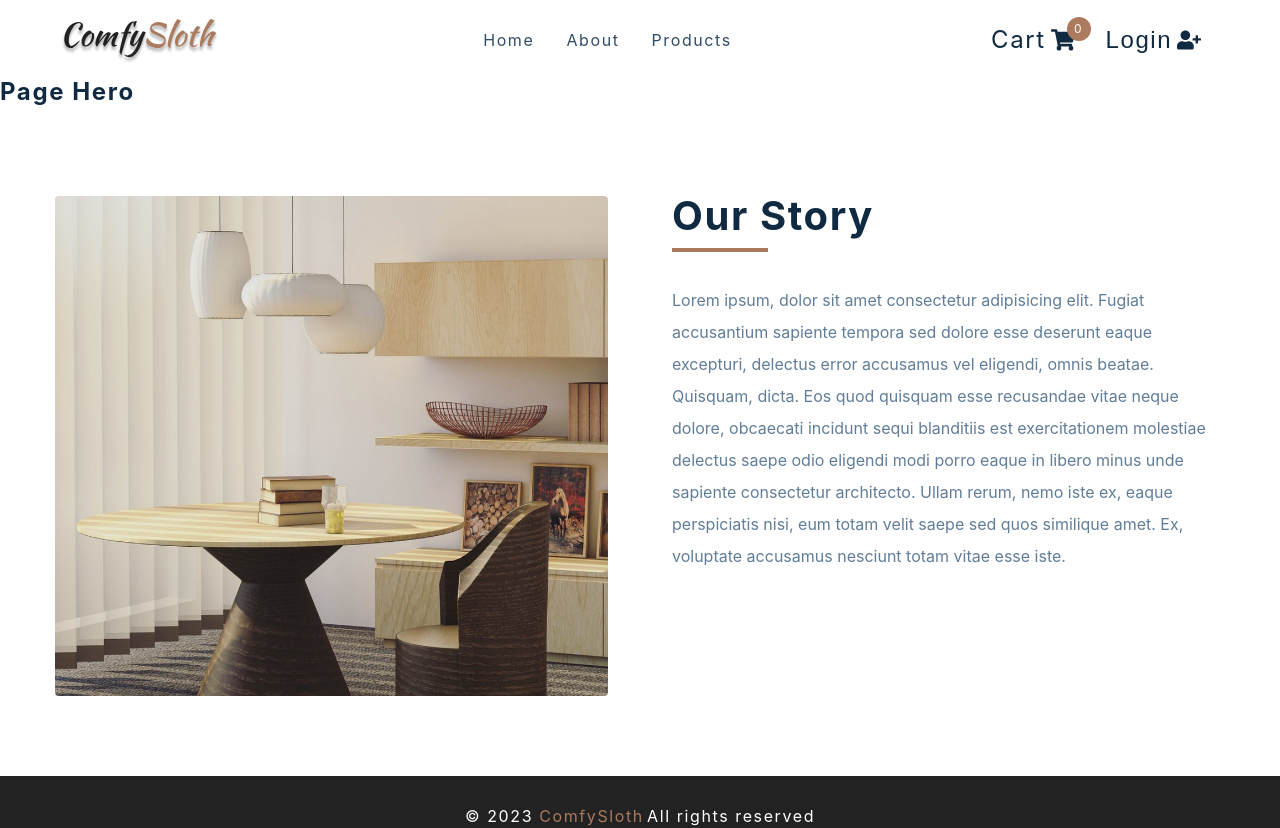
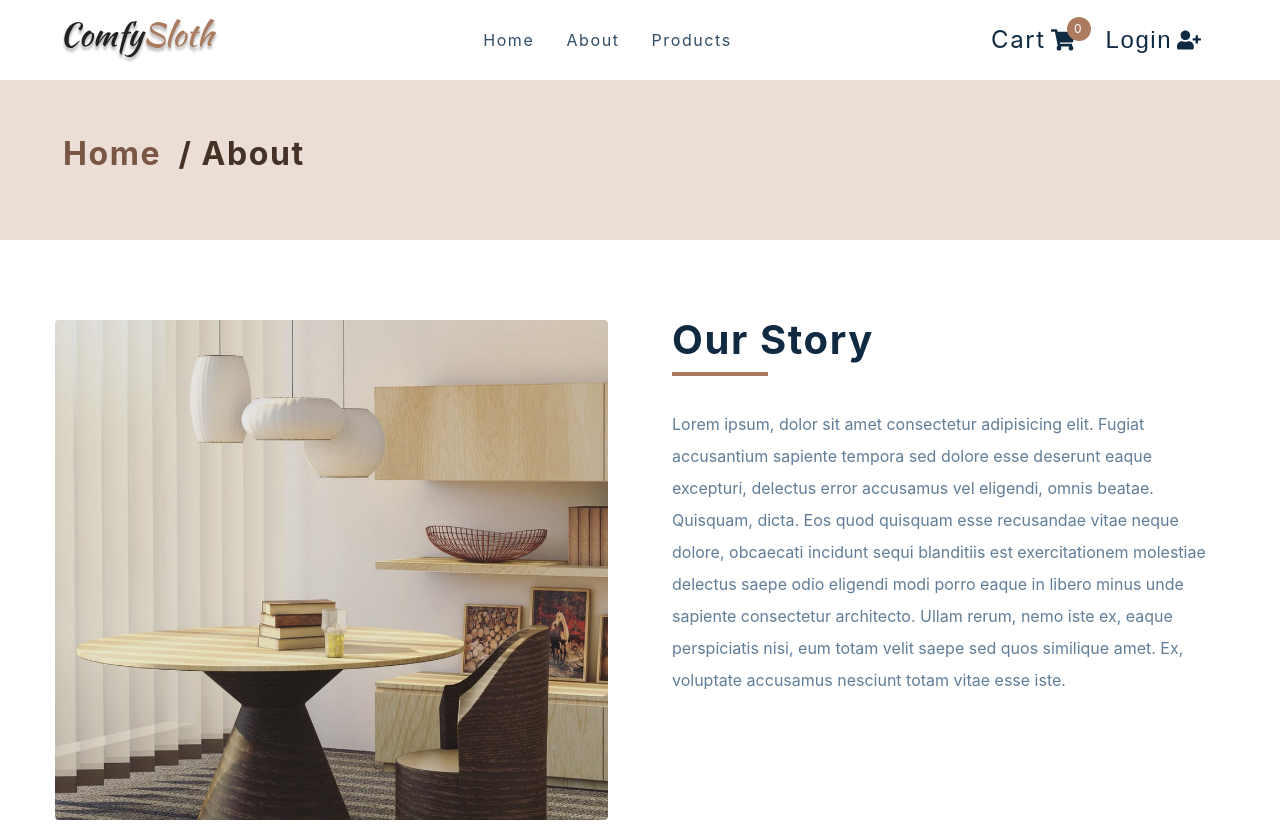
Before and after one commit to bwire/e-commerce, a React (Create React App) app: page /about in a window 1280 px wide. Shown: the top 828 px of the page. Built offline with nearby package versions, Linux system fonts and the light colour scheme; the HTML template or start-up script is replaced by a standard one.

Commit message:
add checkoutPage draft

```diff
--- a/src/components/PageHero.js
+++ b/src/components/PageHero.js
@@ -1,9 +1,17 @@
-import React from 'react'
-import styled from 'styled-components'
-import { Link } from 'react-router-dom'
-const PageHero = () => {
-  return <h4>page hero</h4>
-}
+import React from 'react';
+import styled from 'styled-components';
+import { Link } from 'react-router-dom';
+const PageHero = ({ title }) => {
+  return (
+    <Wrapper>
+      <div class='section-center'>
+        <h3>
+          <Link to='/'>Home </Link>/ {title}
+        </h3>
+      </div>
+    </Wrapper>
+  );
+};
 
 const Wrapper = styled.section`
   background: var(--clr-primary-10);
@@ -21,6 +29,6 @@
   a:hover {
     color: var(--clr-primary-1);
   }
-`
+`;
 
-export default PageHero
+export default PageHero;
--- a/src/pages/AboutPage.js
+++ b/src/pages/AboutPage.js
@@ -2,13 +2,11 @@
 import styled from 'styled-components';
 import { PageHero } from '../components';
 import aboutImg from '../assets/hero-bcg.jpeg';
-import { Link } from 'react-router-dom/cjs/react-router-dom.min';
 
 const AboutPage = () => {
   return (
     <main>
       <PageHero title='about' />
-      <div class='section-center'>
       <Wrapper className='page section section-center'>
         <img src={aboutImg} alt='nice desk' />
         <article>
@@ -30,7 +28,6 @@
           </p>
         </article>
       </Wrapper>
-      </div>
     </main>
   );
 };
--- a/src/pages/CheckoutPage.js
+++ b/src/pages/CheckoutPage.js
@@ -1,12 +1,24 @@
-import React from 'react'
-import styled from 'styled-components'
-import { PageHero, StripeCheckout } from '../components'
+import React from 'react';
+import styled from 'styled-components';
+import { PageHero, StripeCheckout } from '../components';
 // extra imports
-import { useCartContext } from '../context/cart_context'
-import { Link } from 'react-router-dom'
+import { useCartContext } from '../context/cart_context';
+import { Link } from 'react-router-dom';
 
 const CheckoutPage = () => {
-  return <h4>checkout page</h4>
-}
-const Wrapper = styled.div``
-export default CheckoutPage
+  return (
+    <main>
+      <PageHero title='Checkout' />
+      <Wrapper className='page '>
+        <div className='empty'>
+          <h2>Your cart is empty</h2>
+          <Link to='/products' class='btn'>
+            fill it
+          </Link>
+        </div>
+      </Wrapper>
+    </main>
+  );
+};
+const Wrapper = styled.div``;
+export default CheckoutPage;
```
Lines whose indentation alone changed are shown as unchanged.
